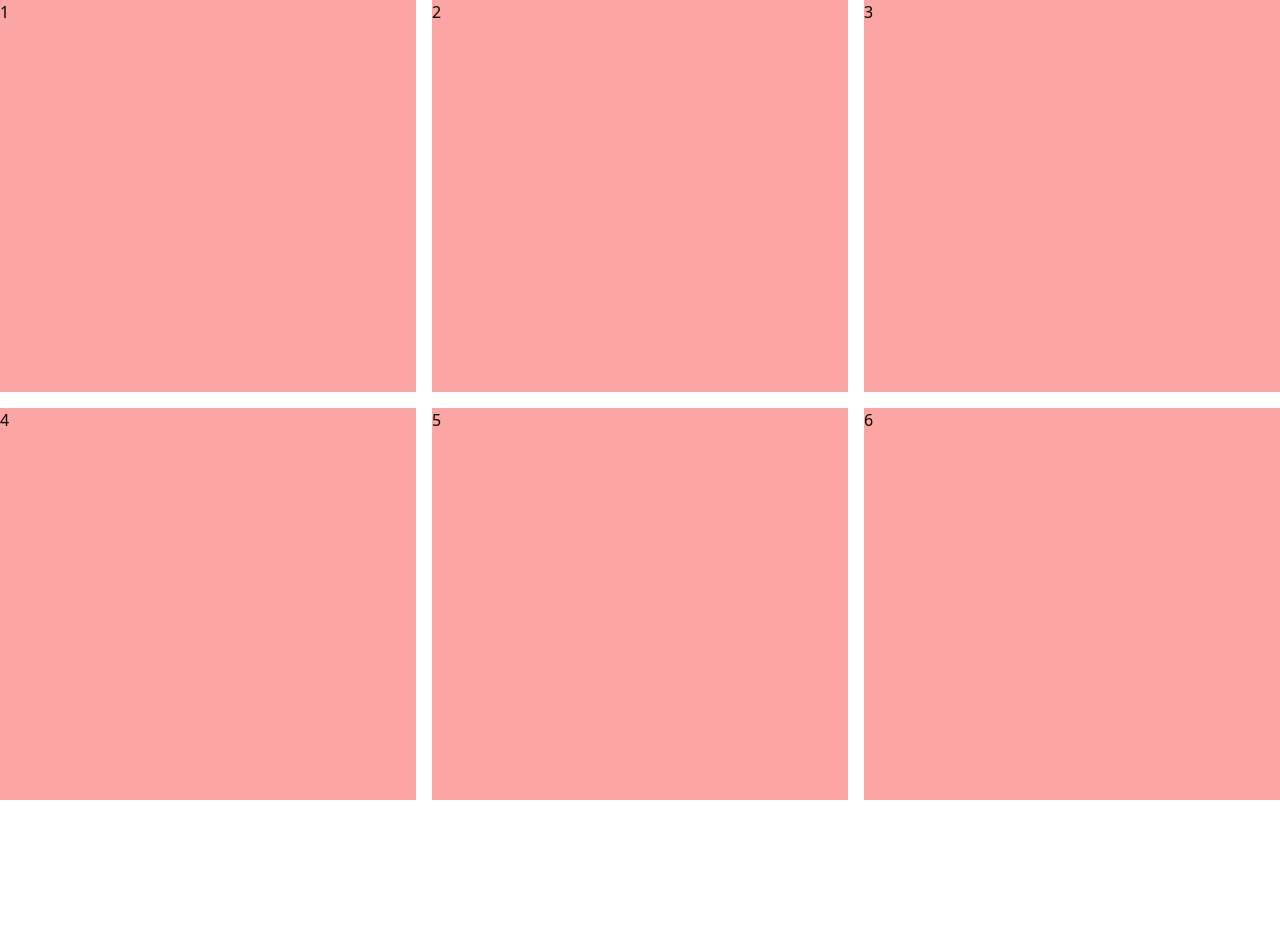
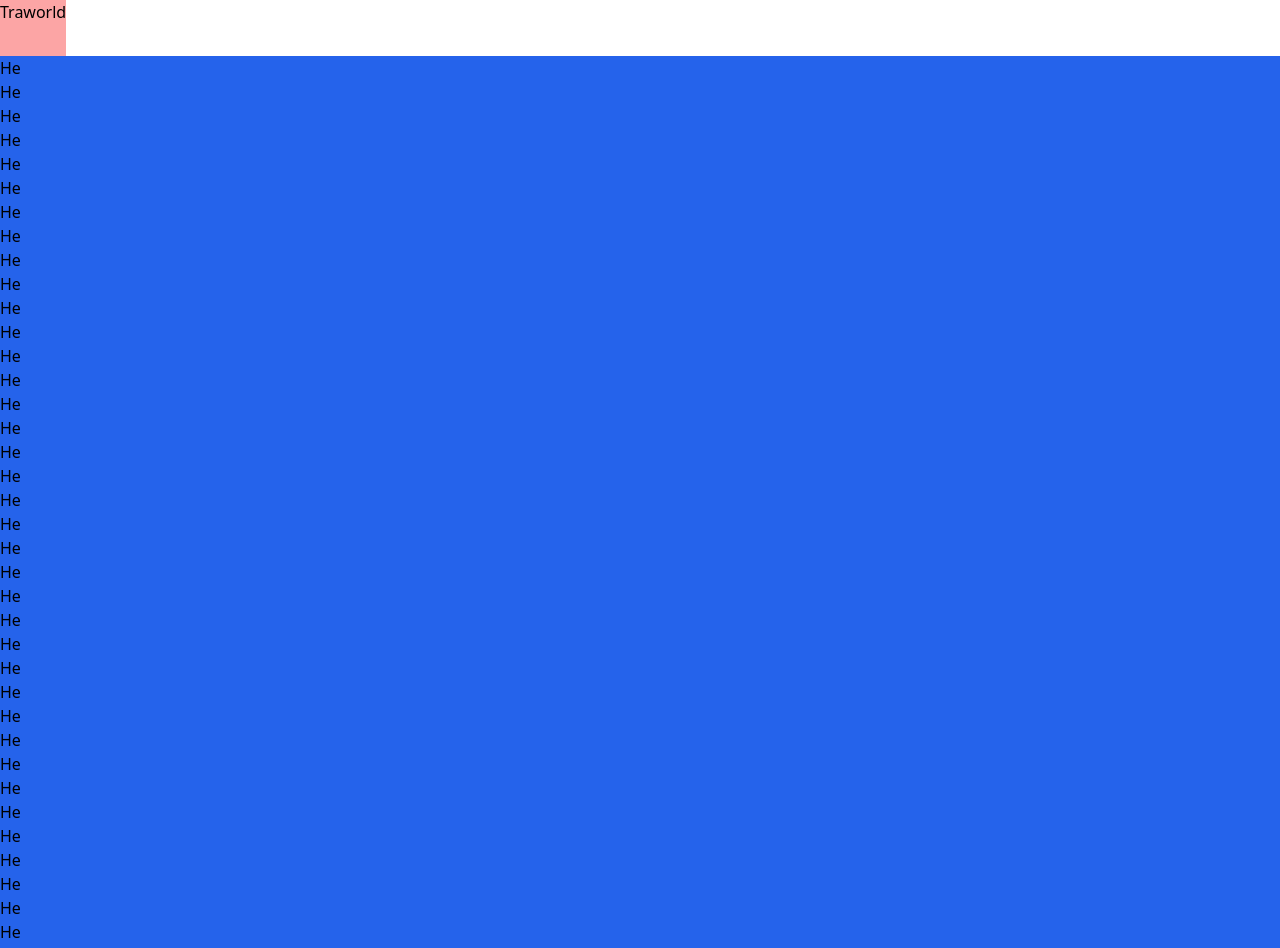
Before and after one commit to soon-404/traworld, a React (Create React App) app in the folder traworld/: page / in a window 1280 px wide. Shown: the top 948 px of the page. Before the commit the page ends 800 px from the top, so only its background shows below. Built offline with nearby package versions, Linux system fonts and the light colour scheme.

Commit message:
new page

```diff
--- a/traworld/src/App.js
+++ b/traworld/src/App.js
@@ -1,12 +1,52 @@
 function App() {
   return (
-    <div className='grid grid-flow-row grid-cols-2 md:grid-cols-3 grid-rows-3 md:grid-rows-2 gap-4 w-screen h-screen'>
-      <div className='bg-red-300'>1</div>
-      <div class='bg-red-300'>2</div>
-      <div class=' bg-red-300'>3</div>
-      <div className='bg-red-300'>4</div>
-      <div class='bg-red-300'>5</div>
-      <div class=' bg-red-300'>6</div>
+    <div className='w-screen h-screen static'>
+      <nav>
+        <div className='bg-red-300 h-14 fixed'>Traworld</div>
+      </nav>
+      <div className='flex flex-col items-center pt-14 '>
+        <div className='bg-blue-600 w-screen  '>He</div>
+        <div className='bg-blue-600 w-screen  '>He</div>
+        <div className='bg-blue-600 w-screen  '>He</div>
+        <div className='bg-blue-600 w-screen  '>He</div>
+        <div className='bg-blue-600 w-screen  '>He</div>
+        <div className='bg-blue-600 w-screen  '>He</div>
+        <div className='bg-blue-600 w-screen  '>He</div>
+        <div className='bg-blue-600 w-screen  '>He</div>
+        <div className='bg-blue-600 w-screen  '>He</div>
+        <div className='bg-blue-600 w-screen  '>He</div>
+        <div className='bg-blue-600 w-screen  '>He</div>
+        <div className='bg-blue-600 w-screen  '>He</div>
+        <div className='bg-blue-600 w-screen  '>He</div>
+        <div className='bg-blue-600 w-screen  '>He</div>
+        <div className='bg-blue-600 w-screen  '>He</div>
+        <div className='bg-blue-600 w-screen  '>He</div>
+        <div className='bg-blue-600 w-screen  '>He</div>
+        <div className='bg-blue-600 w-screen  '>He</div>
+        <div className='bg-blue-600 w-screen  '>He</div>
+        <div className='bg-blue-600 w-screen  '>He</div>
+        <div className='bg-blue-600 w-screen  '>He</div>
+        <div className='bg-blue-600 w-screen  '>He</div>
+        <div className='bg-blue-600 w-screen  '>He</div>
+        <div className='bg-blue-600 w-screen  '>He</div>
+        <div className='bg-blue-600 w-screen  '>He</div>
+        <div className='bg-blue-600 w-screen  '>He</div>
+        <div className='bg-blue-600 w-screen  '>He</div>
+        <div className='bg-blue-600 w-screen  '>He</div>
+        <div className='bg-blue-600 w-screen  '>He</div>
+        <div className='bg-blue-600 w-screen  '>He</div>
+        <div className='bg-blue-600 w-screen  '>He</div>
+        <div className='bg-blue-600 w-screen  '>He</div>
+        <div className='bg-blue-600 w-screen  '>He</div>
+        <div className='bg-blue-600 w-screen  '>He</div>
+        <div className='bg-blue-600 w-screen  '>He</div>
+        <div className='bg-blue-600 w-screen  '>He</div>
+        <div className='bg-blue-600 w-screen  '>He</div>
+        <div className='bg-blue-600 w-screen  '>He</div>
+        <div className='bg-blue-600 w-screen  '>He</div>
+        <div className='bg-blue-600 w-screen  '>He22222</div>
+      </div>
+      <div className='bg-red-800 absolute fixed-0 w-screen'>Footer</div>
     </div>
   );
 }
```
